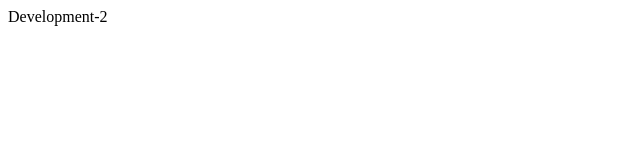
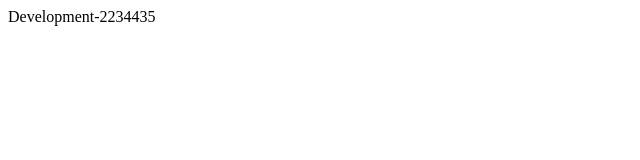
Before and after one commit to ilaha-jaf/version2, a plain HTML site: page index.html in a window 1280 px wide. Shown: the full height of the page, 0-640 px from the left. Drawn offline with Linux system fonts and the light colour scheme.

Commit message:
Update index.html

```diff
--- a/index.html
+++ b/index.html
@@ -8,7 +8,7 @@
 </head>
 <body>
     <div class="container">
-        Development-2
+        Development-2234435
     </div>
 </body>
 </html>
```
